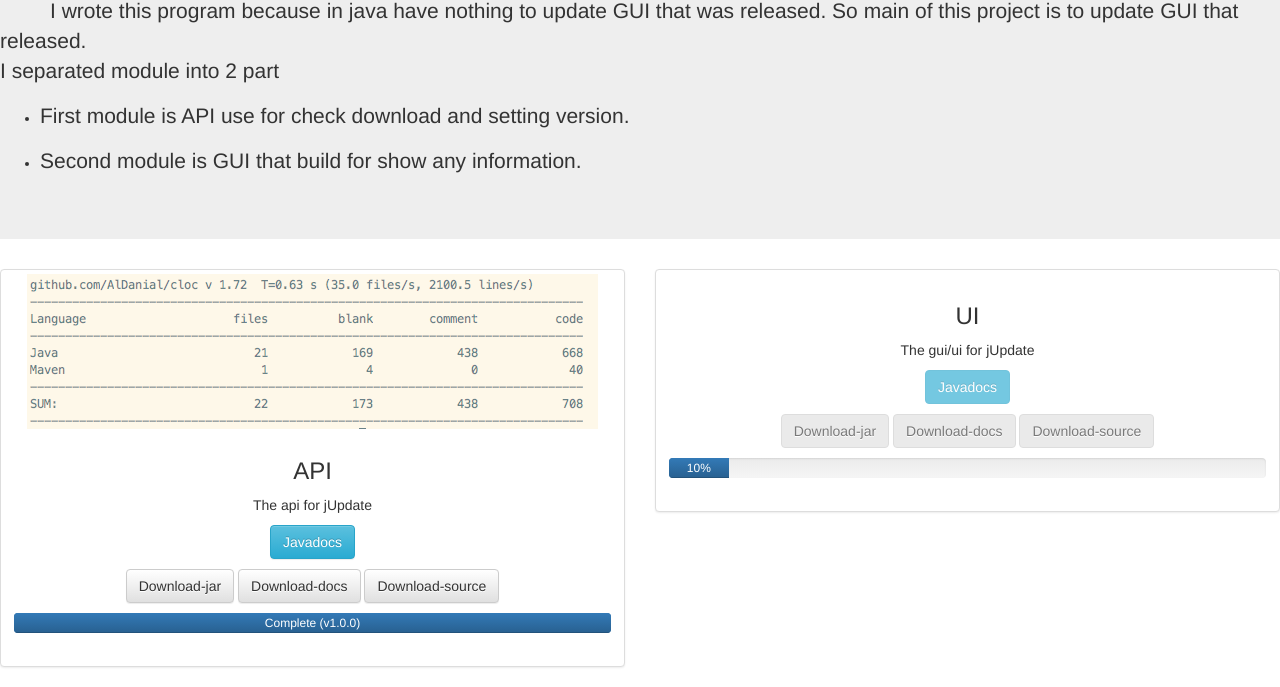
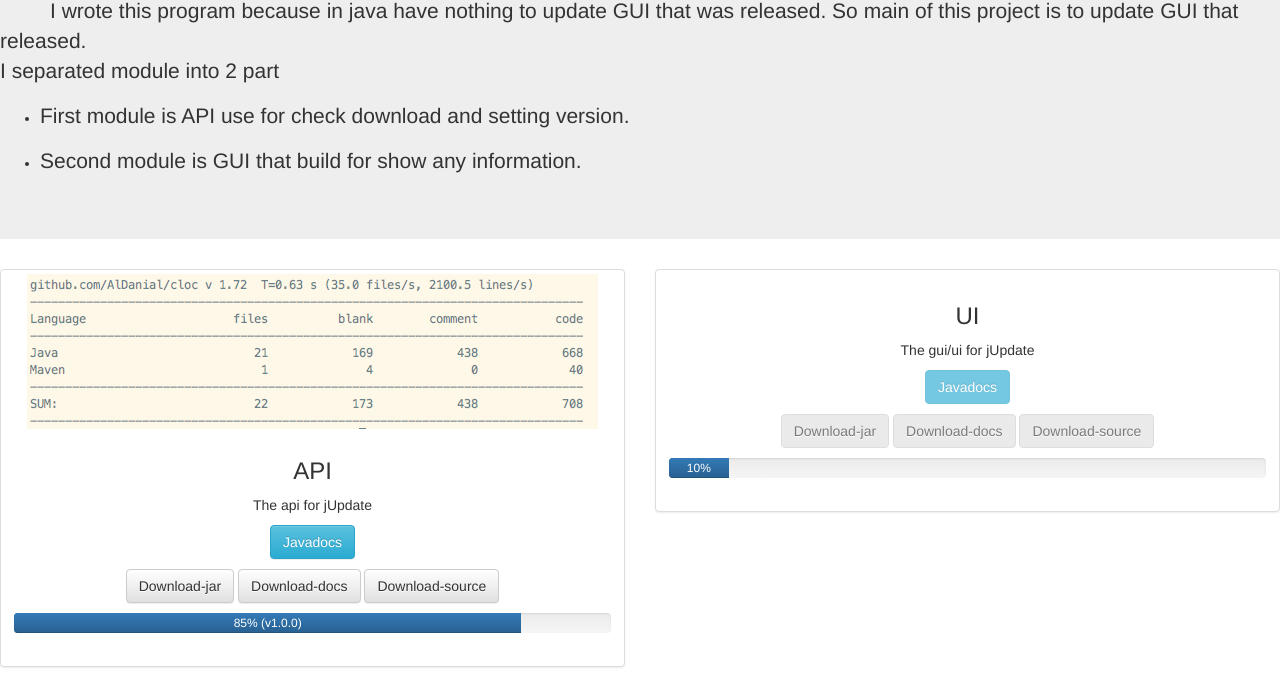
Before and after one commit to kamontat/Updater, a plain HTML site: page index.html in a window 1280 px wide. Shown: the part 151-838 px from the top of the page. Drawn offline with nearby package versions, Linux system fonts and the light colour scheme.

Commit message:
update progress

```diff
--- a/index.html
+++ b/index.html
@@ -57,8 +57,8 @@
                 </p>
                 <div class="progress">
                     <div class="progress-bar" role="progressbar" aria-valuenow="60" aria-valuemin="0"
-                         aria-valuemax="100" style="width: 100%;">
-                        Complete (v1.0.0)
+                         aria-valuemax="100" style="width: 85%;">
+                        85% (v1.0.0)
                     </div>
                 </div>
             </div>
```
